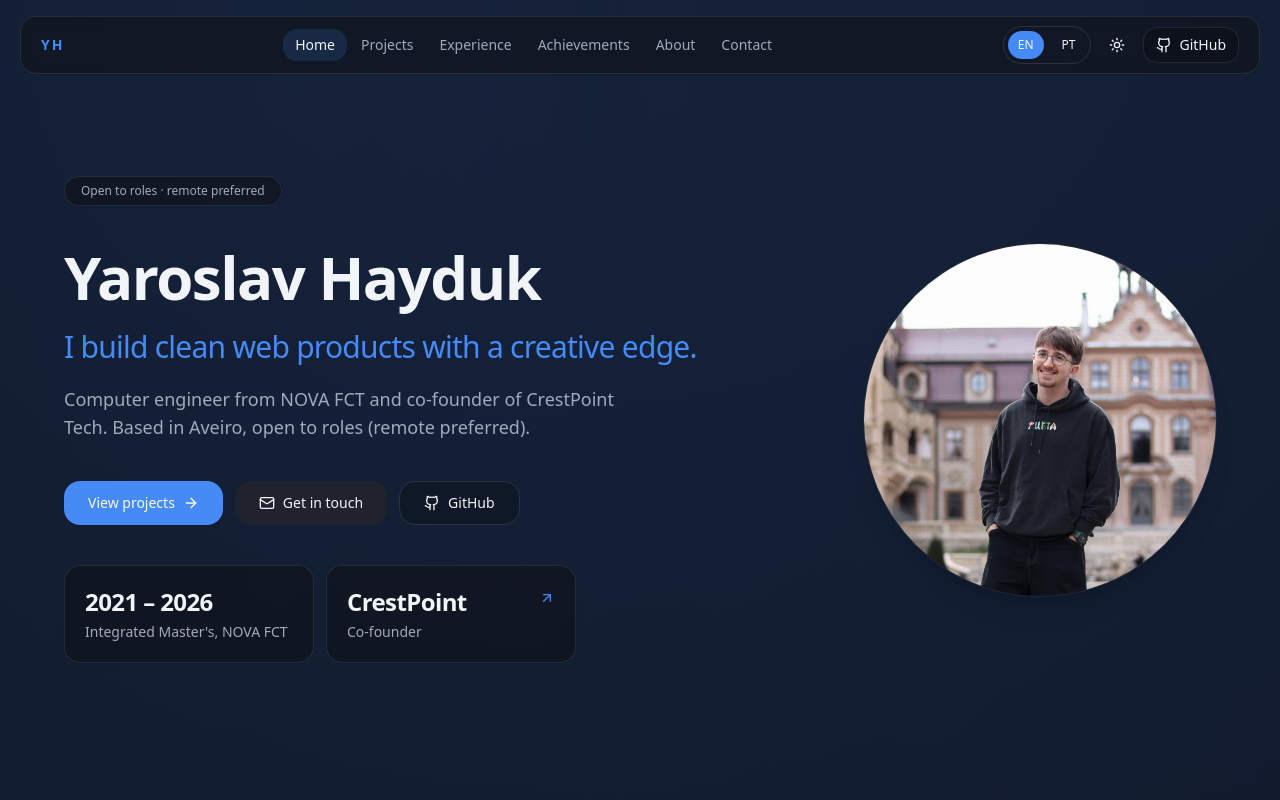
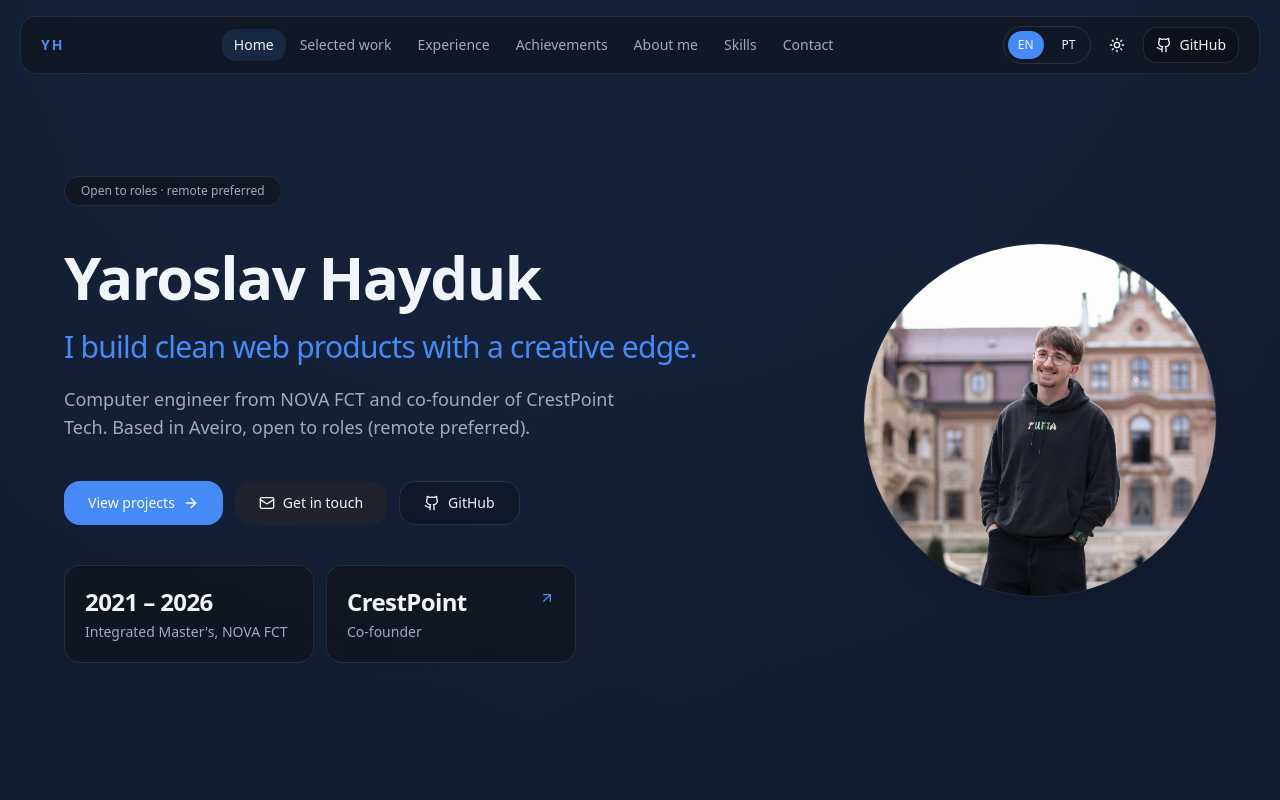
Before and after one commit to yarosfct/yaros_dev_portfolio, a Next.js app: page / in a window 1280 px wide. Shown: the top 800 px of the page. Built offline with nearby package versions, Linux system fonts and the light colour scheme.

Commit message:
Add Skills to the nav with a sliding scroll-spy indicator.
Match nav labels to section eyebrows in EN/PT, animate a shared active
pill between tabs, and swap the Java skill icon to DiJava.

```diff
--- a/src/components/layout/navbar.tsx
+++ b/src/components/layout/navbar.tsx
@@ -1,7 +1,15 @@
 "use client";
 
 import { Github, Menu, X } from "lucide-react";
-import { useEffect, useState } from "react";
+import {
+  useCallback,
+  useEffect,
+  useLayoutEffect,
+  useMemo,
+  useRef,
+  useState,
+  type MouseEvent as ReactMouseEvent
+} from "react";
 
 import { buttonVariants } from "@/components/ui/button";
 import { Locale, PortfolioDictionary } from "@/data/i18n";
@@ -17,10 +25,31 @@ type NavbarProps = {
   setLocale: (locale: Locale) => void;
 };
 
+type Indicator = { left: number; width: number; ready: boolean };
+
+function prefersReducedMotion() {
+  if (typeof window === "undefined" || !window.matchMedia) return false;
+  return window.matchMedia("(prefers-reduced-motion: reduce)").matches;
+}
+
 export function Navbar({ content, locale, setLocale }: NavbarProps) {
-  const sectionIds = content.nav.map((item) => item.id);
-  const activeSection = useActiveSection(sectionIds);
+  const sectionIds = useMemo(() => content.nav.map((item) => item.id), [content.nav]);
+  const spySection = useActiveSection(sectionIds);
+  const [pendingId, setPendingId] = useState<string | null>(null);
   const [menuOpen, setMenuOpen] = useState(false);
+  const [indicator, setIndicator] = useState<Indicator>({ left: 0, width: 0, ready: false });
+
+  const desktopNavRef = useRef<HTMLElement>(null);
+  const linkRefs = useRef<Record<string, HTMLAnchorElement | null>>({});
+  const unlockTimer = useRef<number | null>(null);
+
+  const activeSection = pendingId ?? spySection;
+
+  useEffect(() => {
+    if (pendingId && spySection === pendingId) {
+      setPendingId(null);
+    }
+  }, [pendingId, spySection]);
 
   useEffect(() => {
     if (!menuOpen) return undefined;
@@ -33,10 +62,71 @@ export function Navbar({ content, locale, setLocale }: NavbarProps) {
     return () => window.removeEventListener("keydown", onKeyDown);
   }, [menuOpen]);
 
+  const measureIndicator = useCallback(() => {
+    const nav = desktopNavRef.current;
+    const link = activeSection ? linkRefs.current[activeSection] : null;
+    if (!nav || !link) {
+      setIndicator((prev) => ({ ...prev, ready: false }));
+      return;
+    }
+
+    const navRect = nav.getBoundingClientRect();
+    const linkRect = link.getBoundingClientRect();
+    setIndicator({
+      left: linkRect.left - navRect.left,
+      width: linkRect.width,
+      ready: true
+    });
+  }, [activeSection]);
+
+  useLayoutEffect(() => {
+    measureIndicator();
+  }, [measureIndicator, locale, content.nav]);
+
+  useEffect(() => {
+    const nav = desktopNavRef.current;
+    if (!nav || typeof ResizeObserver === "undefined") return undefined;
+
+    const observer = new ResizeObserver(() => measureIndicator());
+    observer.observe(nav);
+    window.addEventListener("resize", measureIndicator);
+    return () => {
+      observer.disconnect();
+      window.removeEventListener("resize", measureIndicator);
+    };
+  }, [measureIndicator]);
+
+  const scrollToSection = (id: string) => {
+    const element = document.getElementById(id);
+    if (!element) return;
+
+    if (unlockTimer.current) {
+      window.clearTimeout(unlockTimer.current);
+      unlockTimer.current = null;
+    }
+
+    setPendingId(id);
+    element.scrollIntoView({
+      behavior: prefersReducedMotion() ? "auto" : "smooth",
+      block: "start"
+    });
+
+    unlockTimer.current = window.setTimeout(() => {
+      setPendingId((current) => (current === id ? null : current));
+      unlockTimer.current = null;
+    }, 1200);
+  };
+
+  const onNavClick = (event: ReactMouseEvent<HTMLAnchorElement>, id: string) => {
+    event.preventDefault();
+    scrollToSection(id);
+    if (menuOpen) setMenuOpen(false);
+  };
+
   const linkClass = (id: string) =>
     cn(
-      "rounded-lg px-3 py-1.5 text-sm transition-all",
-      activeSection === id ? "bg-primary/15 text-foreground" : "text-muted-foreground hover:bg-accent/60 hover:text-foreground"
+      "relative z-[1] whitespace-nowrap rounded-lg px-2.5 py-1.5 text-[13px] transition-colors duration-200 lg:px-3 lg:text-sm",
+      activeSection === id ? "text-foreground" : "text-muted-foreground hover:text-foreground"
     );
 
   return (
@@ -44,13 +134,40 @@ export function Navbar({ content, locale, setLocale }: NavbarProps) {
       <div className="container pt-4">
         <div className="surface rounded-2xl px-4 md:px-5">
           <div className="flex h-14 items-center justify-between gap-3">
-            <a href="#hero" className="font-[var(--font-display)] text-sm font-bold tracking-[0.14em] text-primary">
+            <a
+              href="#hero"
+              className="font-[var(--font-display)] text-sm font-bold tracking-[0.14em] text-primary"
+              onClick={(event) => onNavClick(event, "hero")}
+            >
               YH
             </a>
 
-            <nav className="hidden items-center gap-0.5 md:flex" aria-label={content.ui.sectionsLabel}>
+            <nav
+              ref={desktopNavRef}
+              className="relative hidden items-center gap-0.5 md:flex"
+              aria-label={content.ui.sectionsLabel}
+            >
+              <span
+                aria-hidden
+                className={cn(
+                  "pointer-events-none absolute top-1/2 h-8 -translate-y-1/2 rounded-lg bg-primary/15",
+                  "transition-[left,width,opacity] duration-300 ease-out",
+                  "motion-reduce:transition-none",
+                  indicator.ready ? "opacity-100" : "opacity-0"
+                )}
+                style={{ left: indicator.left, width: indicator.width }}
+              />
               {content.nav.map((item) => (
-                <a key={item.id} href={`#${item.id}`} className={linkClass(item.id)}>
+                <a
+                  key={item.id}
+                  ref={(node) => {
+                    linkRefs.current[item.id] = node;
+                  }}
+                  href={`#${item.id}`}
+                  className={linkClass(item.id)}
+                  aria-current={activeSection === item.id ? "true" : undefined}
+                  onClick={(event) => onNavClick(event, item.id)}
+                >
                   {item.label}
                 </a>
               ))}
@@ -63,7 +180,10 @@ export function Navbar({ content, locale, setLocale }: NavbarProps) {
                 href={content.contact.github}
                 target="_blank"
                 rel="noreferrer"
-                className={cn(buttonVariants({ variant: "outline", size: "sm" }), "hidden gap-2 border-border/70 bg-background/50 lg:inline-flex")}
+                className={cn(
+                  buttonVariants({ variant: "outline", size: "sm" }),
+                  "hidden gap-2 border-border/70 bg-background/50 lg:inline-flex"
+                )}
               >
                 <Github className="h-4 w-4" />
                 {content.ui.navGitHub}
@@ -84,7 +204,18 @@ export function Navbar({ content, locale, setLocale }: NavbarProps) {
           {menuOpen && (
             <nav id="mobile-nav" aria-label={content.ui.sectionsLabel} className="flex flex-col gap-1 pb-3 md:hidden">
               {content.nav.map((item) => (
-                <a key={item.id} href={`#${item.id}`} className={linkClass(item.id)} onClick={() => setMenuOpen(false)}>
+                <a
+                  key={item.id}
+                  href={`#${item.id}`}
+                  className={cn(
+                    "rounded-lg px-3 py-2 text-sm transition-colors",
+                    activeSection === item.id
+                      ? "bg-primary/15 text-foreground"
+                      : "text-muted-foreground hover:bg-accent/60 hover:text-foreground"
+                  )}
+                  aria-current={activeSection === item.id ? "true" : undefined}
+                  onClick={(event) => onNavClick(event, item.id)}
+                >
                   {item.label}
                 </a>
               ))}
--- a/src/data/i18n.ts
+++ b/src/data/i18n.ts
@@ -148,10 +148,11 @@ export const dictionaries: Record<Locale, PortfolioDictionary> = {
     },
     nav: [
       { id: "hero", label: "Home" },
-      { id: "projects", label: "Projects" },
+      { id: "projects", label: "Selected work" },
       { id: "experience", label: "Experience" },
       { id: "achievements", label: "Achievements" },
-      { id: "about", label: "About" },
+      { id: "about", label: "About me" },
+      { id: "stack", label: "Skills" },
       { id: "contact", label: "Contact" }
     ],
     hero: {
@@ -457,10 +458,11 @@ export const dictionaries: Record<Locale, PortfolioDictionary> = {
     },
     nav: [
       { id: "hero", label: "Início" },
-      { id: "projects", label: "Projetos" },
+      { id: "projects", label: "Trabalho selecionado" },
       { id: "experience", label: "Percurso" },
       { id: "achievements", label: "Prémios" },
-      { id: "about", label: "Sobre" },
+      { id: "about", label: "Sobre mim" },
+      { id: "stack", label: "Competências" },
       { id: "contact", label: "Contacto" }
     ],
     hero: {
--- a/src/hooks/use-active-section.ts
+++ b/src/hooks/use-active-section.ts
@@ -2,29 +2,63 @@
 
 import { useEffect, useState } from "react";
 
+const HEADER_OFFSET = 120;
+
+/**
+ * Scroll-spy: pick the last section whose top has crossed the sticky-nav line.
+ * Forces hero at the very top and contact at the very bottom.
+ */
 export function useActiveSection(sectionIds: string[]) {
-  const [activeId, setActiveId] = useState(sectionIds[0]);
+  const [activeId, setActiveId] = useState(sectionIds[0] ?? "");
 
   useEffect(() => {
-    const observer = new IntersectionObserver(
-      (entries) => {
-        const visibleSection = entries
-          .filter((entry) => entry.isIntersecting)
-          .sort((a, b) => b.intersectionRatio - a.intersectionRatio)[0];
+    if (sectionIds.length === 0) return undefined;
 
-        if (visibleSection?.target.id) {
-          setActiveId(visibleSection.target.id);
+    let frame = 0;
+
+    const resolveActive = () => {
+      const scrollBottom = window.scrollY + window.innerHeight;
+      const docHeight = document.documentElement.scrollHeight;
+
+      if (window.scrollY < 48) {
+        return sectionIds[0];
+      }
+
+      if (scrollBottom >= docHeight - 8) {
+        return sectionIds[sectionIds.length - 1];
+      }
+
+      let current = sectionIds[0];
+      for (const id of sectionIds) {
+        const element = document.getElementById(id);
+        if (!element) continue;
+        if (element.getBoundingClientRect().top - HEADER_OFFSET <= 0) {
+          current = id;
         }
-      },
-      { rootMargin: "-35% 0px -55% 0px", threshold: [0.2, 0.5, 0.8] }
-    );
+      }
+      return current;
+    };
 
-    sectionIds.forEach((id) => {
-      const element = document.getElementById(id);
-      if (element) observer.observe(element);
-    });
+    const update = () => {
+      frame = 0;
+      const next = resolveActive();
+      setActiveId((prev) => (prev === next ? prev : next));
+    };
 
-    return () => observer.disconnect();
+    const onScrollOrResize = () => {
+      if (frame) return;
+      frame = window.requestAnimationFrame(update);
+    };
+
+    update();
+    window.addEventListener("scroll", onScrollOrResize, { passive: true });
+    window.addEventListener("resize", onScrollOrResize);
+
+    return () => {
+      if (frame) window.cancelAnimationFrame(frame);
+      window.removeEventListener("scroll", onScrollOrResize);
+      window.removeEventListener("resize", onScrollOrResize);
+    };
   }, [sectionIds]);
 
   return activeId;
--- a/src/lib/tech-icons.tsx
+++ b/src/lib/tech-icons.tsx
@@ -1,6 +1,6 @@
 import type { ComponentType, SVGProps } from "react";
 import type { IconType } from "react-icons";
-import { DiAngularSimple } from "react-icons/di";
+import { DiAngularSimple, DiJava } from "react-icons/di";
 import { FaAws } from "react-icons/fa";
 import {
   SiAndroidstudio,
@@ -20,7 +20,6 @@ import {
   SiNumpy,
   SiOcaml,
   SiOpengl,
-  SiOpenjdk,
   SiPandas,
   SiPostgresql,
   SiPostman,
@@ -85,7 +84,7 @@ function IconCursor(props: SVGProps<SVGSVGElement>) {
 }
 
 const techIconMap: Record<string, TechIcon> = {
-  Java: SiOpenjdk,
+  Java: DiJava,
   OCaml: SiOcaml,
   C: IconClang,
   "C#": IconCsharp,
```
